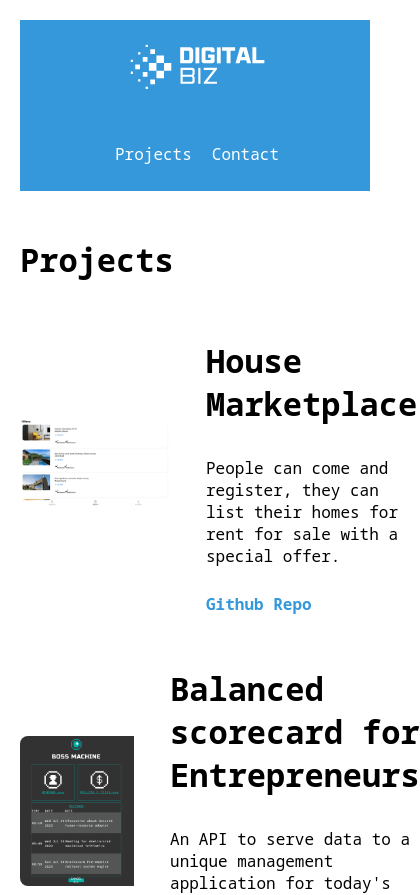
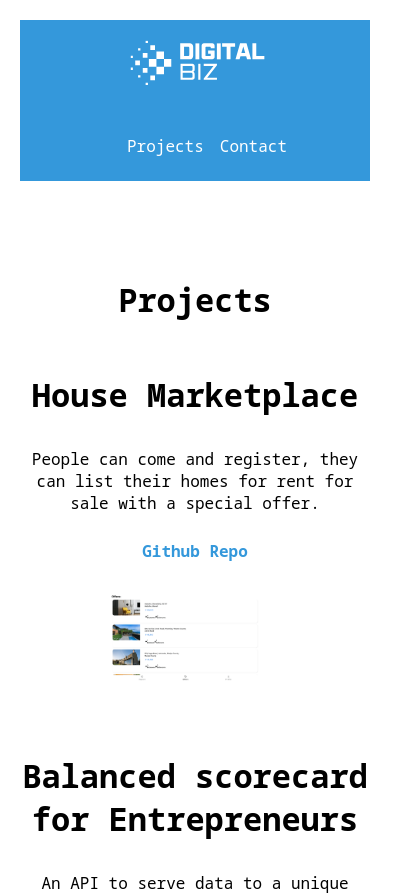
Before and after one commit to myplancash/myplancash.github.io, a React (Create React App) app: page /projects in a window 390 px wide. Shown: the top 895 px of the page, 420 px wide, since content can reach past the window. Built offline with nearby package versions, Linux system fonts and the light colour scheme.

Commit message:
responsive layout thinking mobile first approach

```diff
--- a/src/components/Navbar/Navbar.js
+++ b/src/components/Navbar/Navbar.js
@@ -1,13 +1,5 @@
 import React from 'react';
-import {
-  NavBarWrapper,
-  NavContainer,
-  Logo,
-  ResponsiveLogo,
-  NavMenu,
-  NavItem,
-  NavLink
-} from './Navbar.styles';
+import { NavBarWrapper, NavContainer, Logo, NavMenu, NavItem, NavLink } from './Navbar.styles';
 import LogoSVG from '../../assets/digital-biz-inverted.svg';
 
 const NavBar = () => {
@@ -15,7 +7,7 @@ const NavBar = () => {
     <NavBarWrapper>
       <NavContainer>
         <Logo to="/">
-          <ResponsiveLogo src={LogoSVG} alt="DigitalBiz Logo" />
+          <img src={LogoSVG} alt="DigitalBiz Logo" width="150px" height="50px" />
         </Logo>
         <NavMenu>
           <NavItem>
--- a/src/components/Navbar/Navbar.styles.jsx
+++ b/src/components/Navbar/Navbar.styles.jsx
@@ -3,7 +3,8 @@ import { Link } from 'react-router-dom';
 
 export const NavBarWrapper = styled.nav`
   background-color: #3498db; /* Primary Color */
-  padding: 10px 0;
+  padding: 8px 0; /* Adjust the padding */
+  color: white;
 `;
 
 export const NavContainer = styled.div`
@@ -21,10 +22,10 @@ export const NavContainer = styled.div`
 `;
 
 export const Logo = styled(Link)`
-  color: white;
+  color: #070606;
   max-width: 150px;
   margin: 0.5em;
-  font-size: 1.5rem;
+  font-size: 1.2rem; /* Adjust the font size */
   text-decoration: none;
   cursor: pointer;
   padding-left: 1rem;
@@ -33,18 +34,17 @@ export const Logo = styled(Link)`
 export const ResponsiveLogo = styled.img`
   width: 100%;
   height: auto;
-  max-width: 300px; /* Set a maximum width for larger screens */
+  max-width: 250px; /* Adjust the max width */
 `;
 
 export const NavMenu = styled.ul`
   list-style: none;
   display: flex;
-  align-items: center;
-  padding-right: 1rem;
+  color: #070606;
 `;
 
 export const NavItem = styled.li`
-  margin-right: 20px;
+  margin-right: 16px; /* Adjust the margin */
 `;
 
 export const NavLink = styled(Link)`
@@ -53,6 +53,6 @@ export const NavLink = styled(Link)`
   transition: color 0.3s;
 
   &:hover {
-    color: #2ecc71; /* Accent Color */
+    color: #0f2c3f; /* Accent Color */
   }
 `;
--- a/src/components/Projects/Projects.js
+++ b/src/components/Projects/Projects.js
@@ -3,32 +3,33 @@ import { Section, Heading, ProjectList, ProjectItem, ProjectImage, ProjectDescri
 
 const Projects = () => {
   return (
+
     <Section id="projects">
       <Heading>Projects</Heading>
       <ProjectList>
         <ProjectItem>
-          <ProjectImage src={require('../../images/house-marketplace.png')} alt="Marketplace Listing Houses" />
           <ProjectDescription>
             <h3>House Marketplace</h3>
             <p>People can come and register, they can list their homes for rent for sale with a special offer.</p>
             <GitHubLink href="https://github.com/myplancash/house-marketplace">Github Repo</GitHubLink>
           </ProjectDescription>
+          <ProjectImage src={require('../../images/house-marketplace.png')} alt="Marketplace Listing Houses" />
         </ProjectItem>
         <ProjectItem>
-          <ProjectImage src={require('../../images/boss-machine.png')} alt="Initial view of Boss machine app" />
           <ProjectDescription>
             <h3>Balanced scorecard for Entrepreneurs</h3>
             <p>An API to serve data to a unique management application for today's most accomplished (evil) entrepreneurs.</p>
             <GitHubLink href="https://github.com/myplancash/boss-machine">GitHub Repo</GitHubLink>
           </ProjectDescription>
+          <ProjectImage src={require('../../images/boss-machine.png')} alt="Initial view of Boss machine app" />
         </ProjectItem>
         <ProjectItem>
-          <ProjectImage src={require('../../images/e-commerce.png')} alt="Initial view of E-commerce app" />
           <ProjectDescription>
             <h3>E-commerce retail store built with react and styled-components</h3>
             <p>Discover a world of seamless shopping with our cutting-edge E-commerce app built using React.</p>
             <GitHubLink href="https://github.com/myplancash/startup-store">GitHub Repo</GitHubLink>
           </ProjectDescription>
+          <ProjectImage src={require('../../images/e-commerce.png')} alt="Initial view of E-commerce app" />
         </ProjectItem>
       </ProjectList>
     </Section>
--- a/src/components/Projects/Projects.styles.jsx
+++ b/src/components/Projects/Projects.styles.jsx
@@ -1,10 +1,16 @@
 import styled from 'styled-components';
+import theme from '../../styles/theme';
 
 export const Section = styled.section`
+  padding: 50px 0;
+  text-align: center;
+  background-color: ${theme.background};
 `;
 
-export const Heading = styled.h1`
+export const Heading = styled.h2`
   font-size: 2rem;
+  margin-bottom: 20px;
+  color: ${theme.primary};
 `;
 
 export const ProjectList = styled.ul`
@@ -15,27 +21,38 @@ export const ProjectList = styled.ul`
 
 export const ProjectItem = styled.li`
   display: flex;
+  flex-direction: column; /* Display projects in a column on small screens */
   align-items: center;
-  margin-bottom: 20px;
+  text-align: center;
+
+  @media (min-width: 768px) {
+    flex-direction: row; /* Display projects in a row on larger screens */
+    align-items: flex-start;
+    justify-content: space-between;
+    margin-bottom: 20px;
+  }
 `;
 
 export const ProjectImage = styled.img`
   object-fit: contain;
-  margin-right: 10px;
   width: 150px;
   height: 150px;
   border-radius: 8px;
   margin-right: 20px;
-  padding-right: 1rem;
+  margin-bottom: 10px; /* Add some space between image and description */
 
   @media (min-width: 768px) {
     margin-right: 0;
     margin-bottom: 0; /* Remove margin-bottom to maintain consistent layout */
+    flex: 1; /* Expand to take remaining space */
   }
 `;
 
 export const ProjectDescription = styled.div`
-  flex: 1;
+  @media (min-width: 768px) {
+    flex: 2; /* Take more space to the right on larger screens */
+    text-align: left;
+  }
 `;
 
 export const GitHubLink = styled.a`
```
